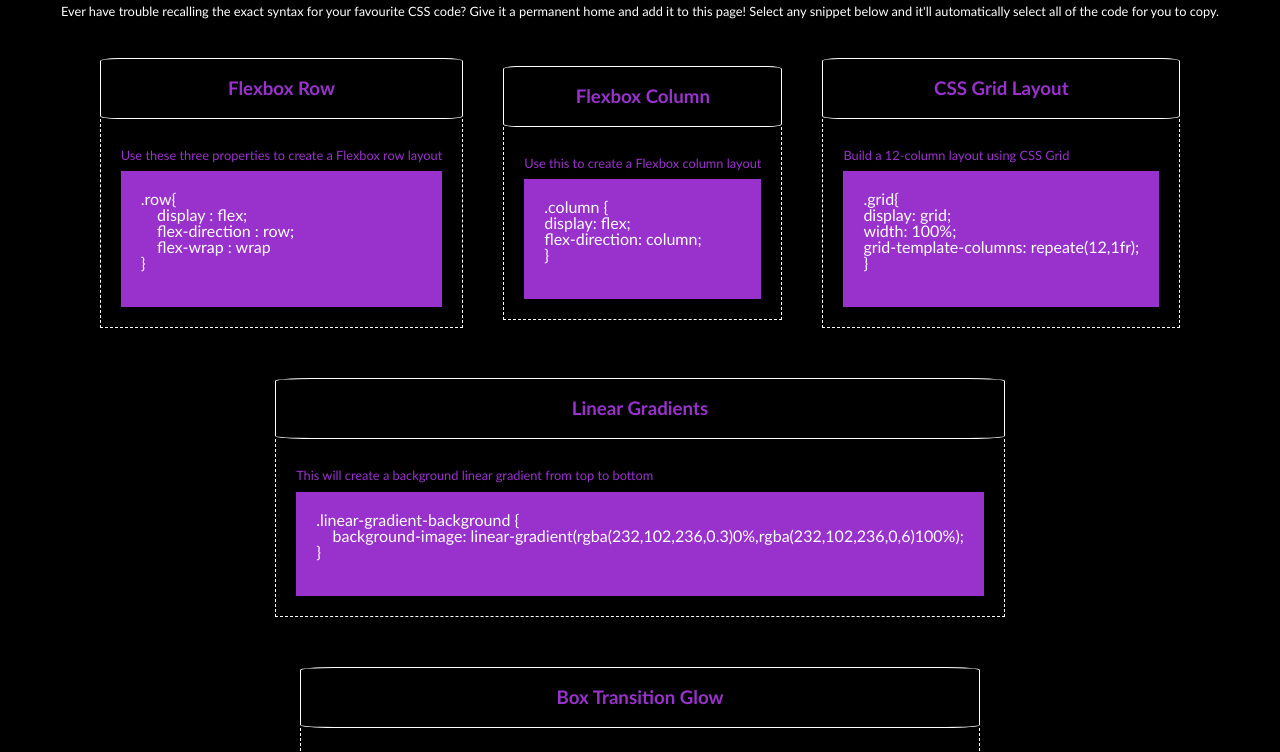
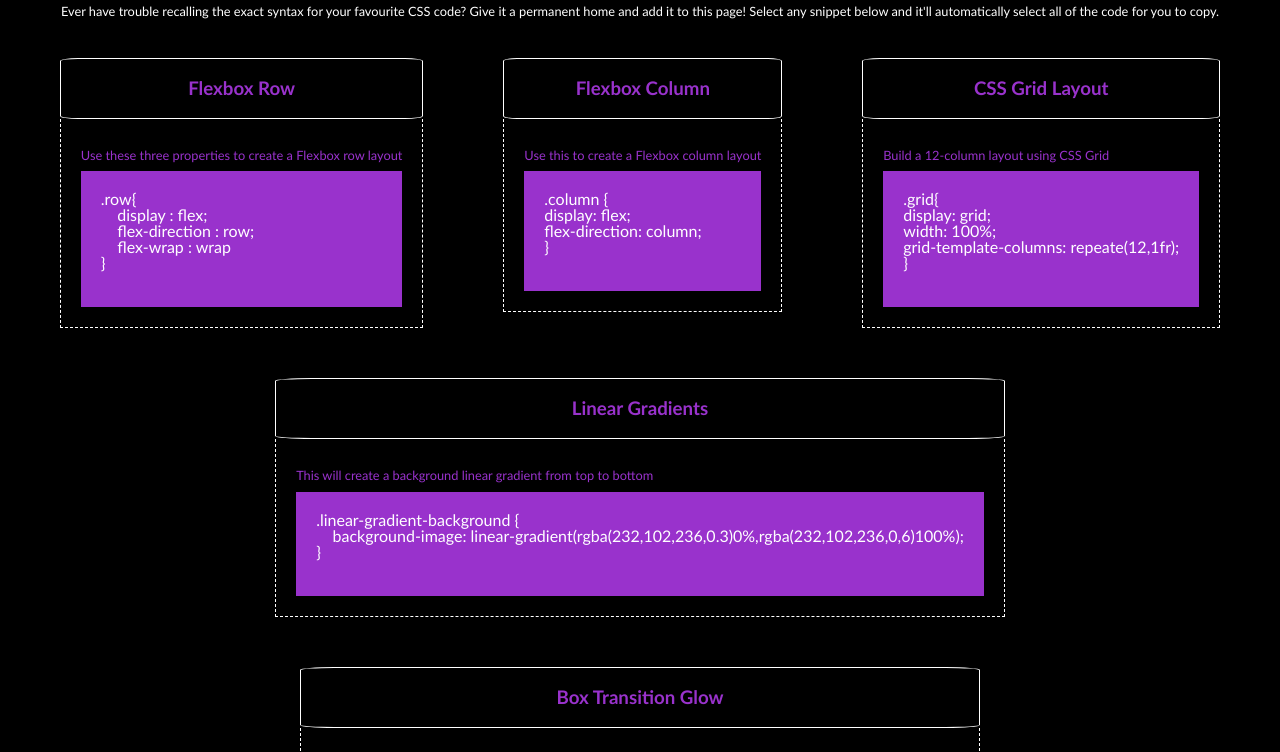
Before and after one commit to shwetakadam5/advanced-css-miniproject, a plain HTML site: page index.html in a window 1280 px wide. Shown: the part 47-799 px from the top of the page. Drawn offline with Linux system fonts and the light colour scheme.

Commit message:
modifying to adjust alignment

```diff
--- a/assets/css/style.css
+++ b/assets/css/style.css
@@ -71,9 +71,10 @@ section {
     display: flex;
     flex-direction: row;
     flex-wrap: wrap;
+    justify-content:space-evenly;
     /* flex: 0 0 100px; */
-    align-items: center;
-    justify-content: center;
+     /* align-items: center;
+    justify-content: center; */ */
 }
 
 article {
@@ -83,7 +84,6 @@ article {
     flex-wrap: wrap;
     flex-direction: column;
     position: relative;
-
 
 
 }
--- a/index.html
+++ b/index.html
@@ -21,7 +21,7 @@
     </section>
 
     <main>
-        <section class ="snippetBox">
+        <section>
             <article>
                 <header class="artHeader">
                     <h3>Flexbox Row</h3>
```
